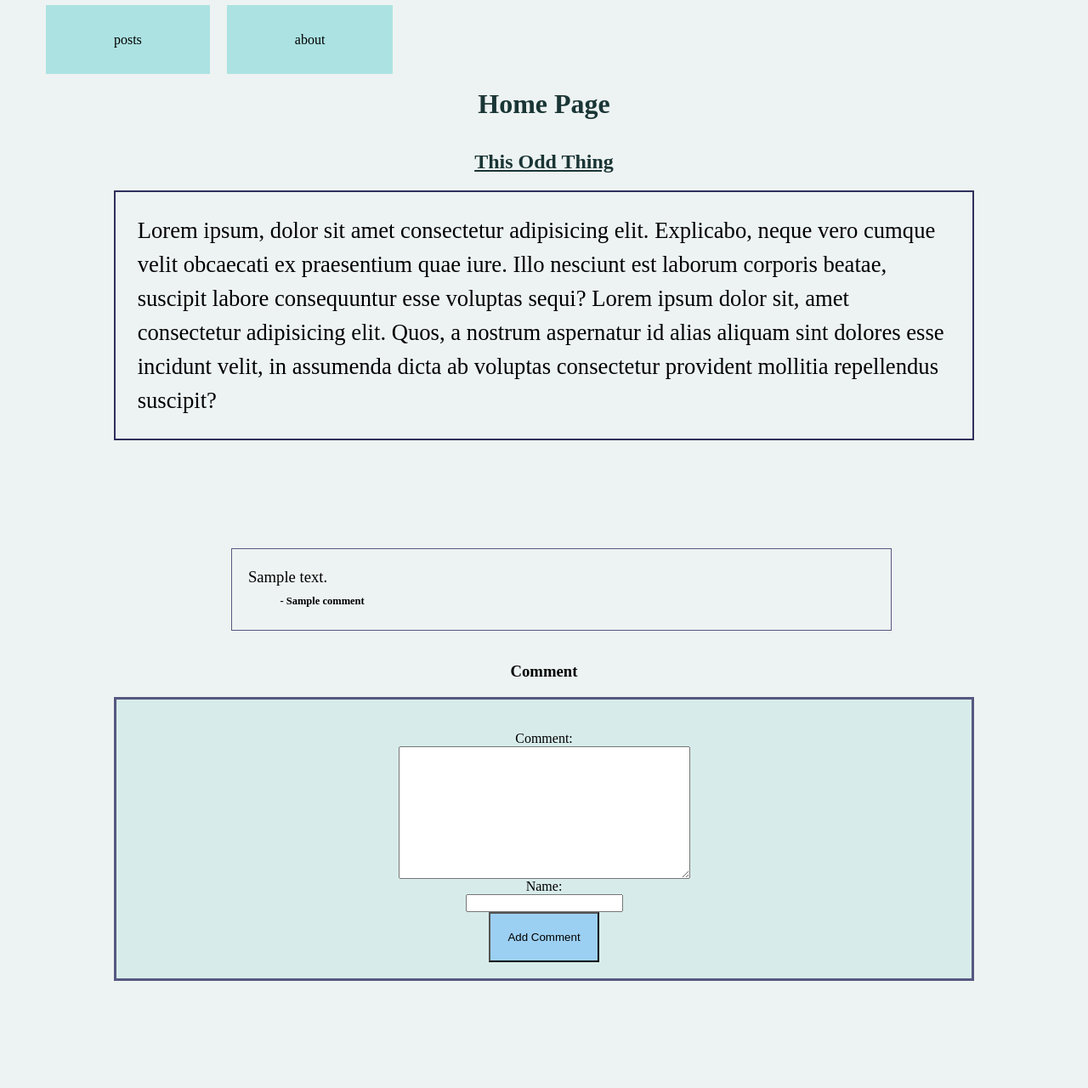
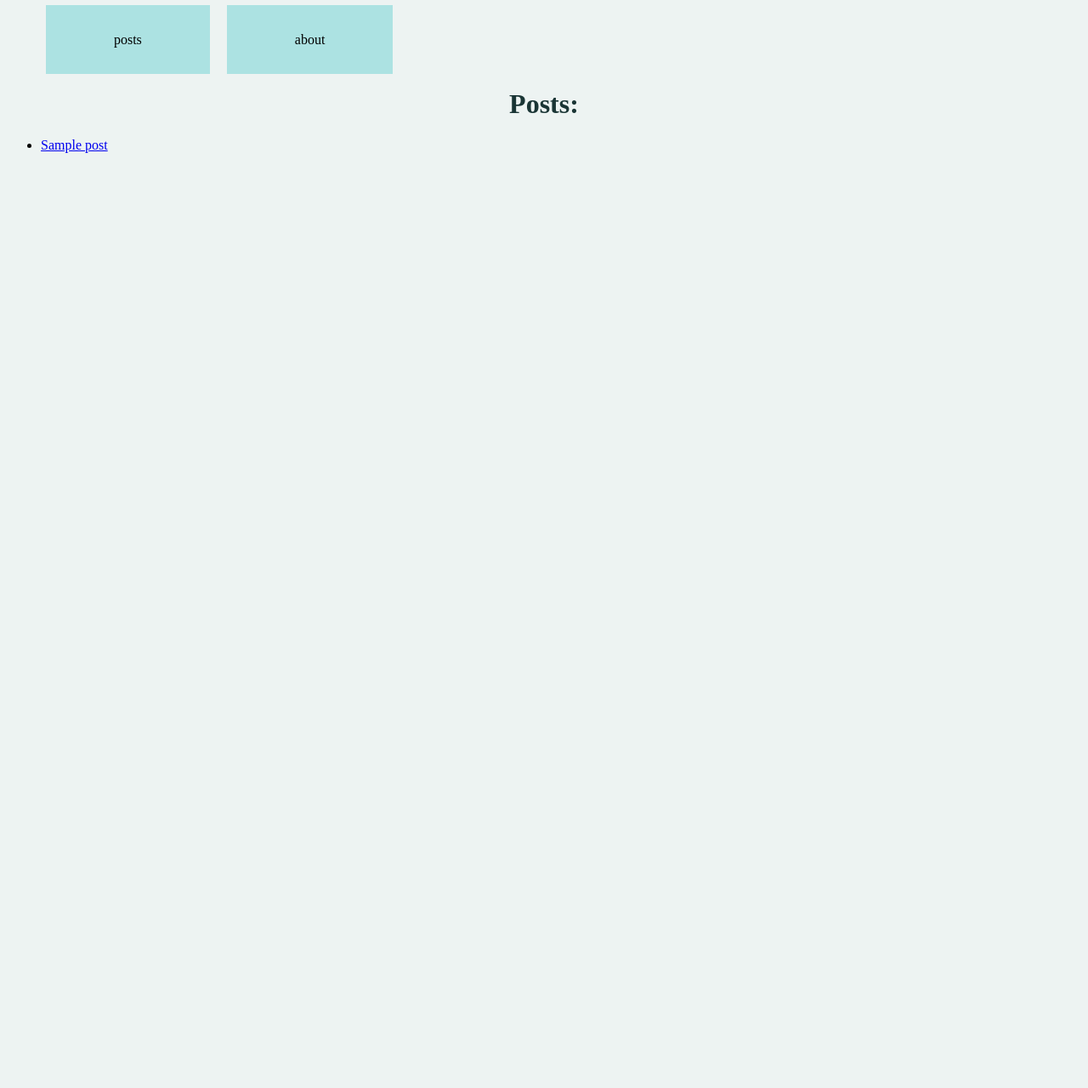
Before and after one commit to kydy11/djangoProject, a Django app: template src/templates/index.html in a window 1280 px wide. Shown: the whole page at 85% size. After the commit the page ends 180 px from the top, so only its background shows below. Run offline with Django 3.2, Linux system fonts and the light colour scheme; tables that the repository leaves empty hold one stand-in row (values such as "Sample post"); the template is opened without the code that fills it: values that come from a table or form of the project are taken from there, most other values are stand-ins (such as "Sample title", 1, 10 or a date in 2020); parts of the project's set-up code (start-up, migrations or seed data) failed here and were passed over.

Commit message:
posts work, comments don't

```diff
--- a/requirements.txt
+++ b/requirements.txt
@@ -1,4 +1,4 @@
-Django==2.2.7
+Django==2.2.8
 djangorestframework==3.10.3
 pytz==2019.3
 sqlparse==0.3.0
--- a/src/comments/urls.py
+++ b/src/comments/urls.py
@@ -3,7 +3,7 @@ from .views import add_comment, blog_post
 
 urlpatterns = [
   path('add', add_comment, name="add_comment"),
-  path('get', blog_post, name="get_comment"),
+  # path('get', blog_post, name="get_comment"),
 
-
+  # path('post/<int:id>', blog_post, name="post"),
 ]
--- a/src/templates/index.html
+++ b/src/templates/index.html
@@ -2,44 +2,12 @@
 {% load static %}
 {% block content %}
 
-    <ul class="errorlist" style="list-style-type: none">
-      {% for elist in errors %}
-        {% for e in elist %}
-          <li class="alert alert-danger">{{e}}</li>
+    <h1> Posts: </h1>
+    <ul>
+        {% for post in posts %}
+            <li> <a href="post/{{post.id}}"> {{post.title}} </a></li>
         {% endfor %}
-      {% endfor %}
     </ul>
-
-    <h1>Home Page</h1>
-    <h2>
-        <u>
-            This Odd Thing
-        </u>
-    </h2>
-    <p> Lorem ipsum, dolor sit amet consectetur adipisicing elit. Explicabo, neque vero cumque velit obcaecati ex praesentium quae iure. Illo nesciunt est laborum corporis beatae, suscipit labore consequuntur esse voluptas sequi? Lorem ipsum dolor sit, amet consectetur adipisicing elit. Quos, a nostrum aspernatur id alias aliquam sint dolores esse incidunt velit, in assumenda dicta ab voluptas consectetur provident mollitia repellendus suscipit? </p>
-    <div>
-        <ul class="comments">
-            {% for comment in comments %}
-                <li>{{comment.comment}} <h6>- {{comment.name}}</h6> </li>
-            {% endfor %}
-        </ul>
-        <h3>
-            Comment
-        </h3>
-
-        <form title="comment" action="/comments/add" method="POST">
-
-            {% csrf_token %}
-            {{form}}
-
-            {% comment %} <b id="form_input">
-                <textarea name="comment"></textarea><br>
-                <label>Name:</label><br>
-                <input type="text" name="name" /><br>
-            <b> {% endcomment %}
-            <button type="submit" id="submitBt">Add Comment</button>
-        </form>
-    </div>
 {% endblock %}
 {% block scripts %}
 <scripts src="{% static 'js/style-form.js'%}"> </scripts>
--- a/src/urls.py
+++ b/src/urls.py
@@ -18,13 +18,14 @@ from django.urls import path, include
 from django.views.generic import TemplateView
 
 from src.comments import urls as comments_urls
-from src.comments.views import blog_post
+from src.comments.views import blog_post,post_list
 
 urlpatterns = [
     path('admin/', admin.site.urls),
     path('src/comments/', include(comments_urls)),
 
     path('about', TemplateView.as_view(template_name="about.html"), name="about"),
-    path('', blog_post, name="index")
+    path('', post_list, name="index"),
+    path('post/<int:post_id>', blog_post, name="post"),
 
 ]
```
Also changed, not shown: src/comments/views.py (+25 -5 lines).
